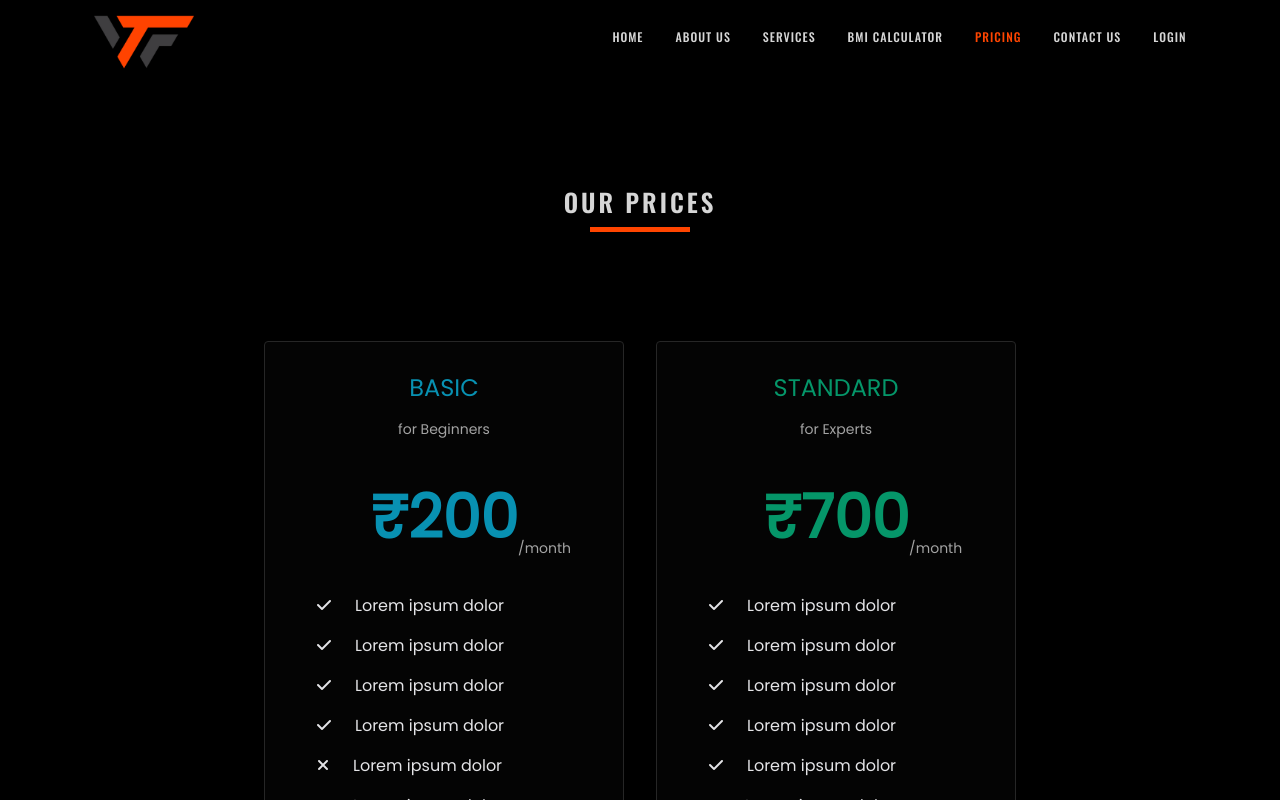
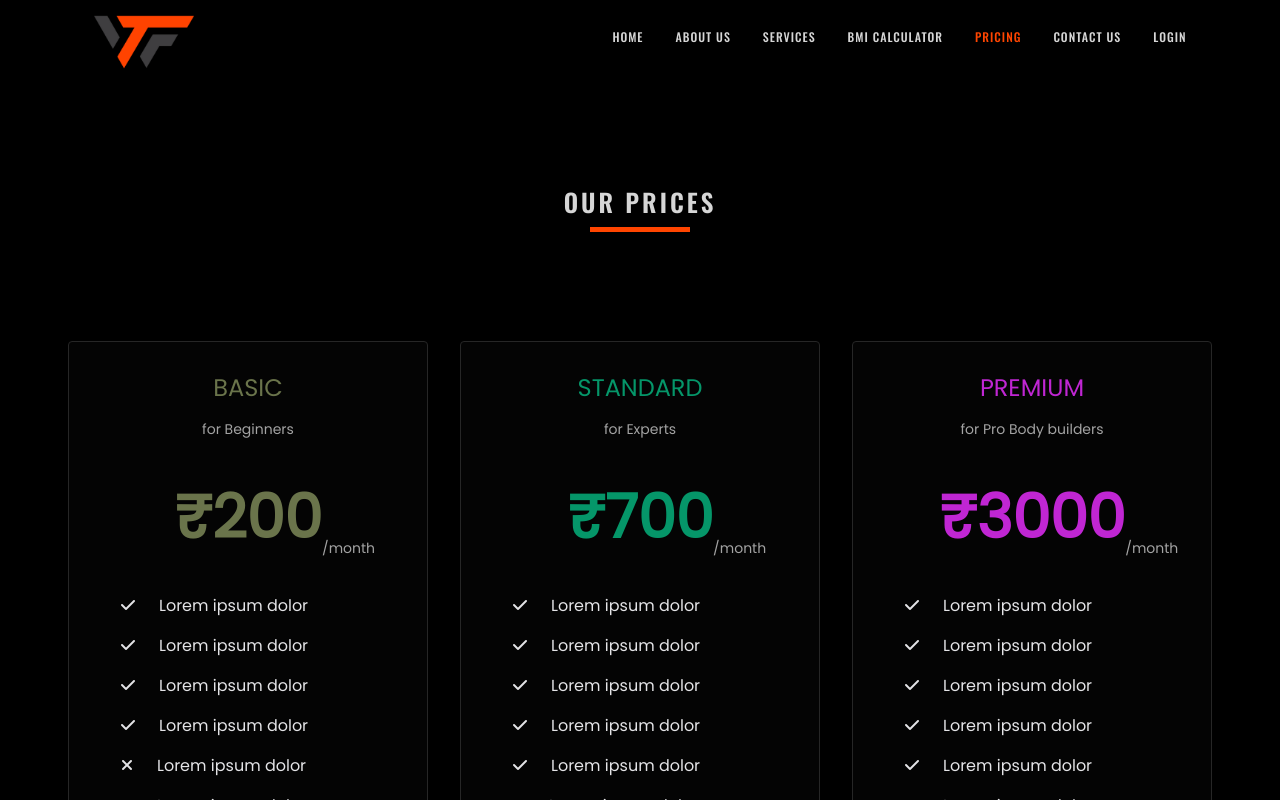
Before and after one commit to SatishKonduru/rskWFT, an Angular app: page /pricing in a window 1280 px wide. Shown: the top 800 px of the page. Built offline with nearby package versions, Linux system fonts and the light colour scheme.

Commit message:
updated with pricing

```diff
--- a/src/app/public-pages/pricing/pricing.component.css
+++ b/src/app/public-pages/pricing/pricing.component.css
@@ -1,13 +1,5 @@
 
-.pricing-plans {
-  gap: 32px;
-  display: flex;
-  flex-wrap: wrap;
-  flex-direction: row;
-  justify-content: center;
-  width: 100%;
-  padding: 64px;
-}
+
 .container h1 {
   text-align: center;
   padding-top: 10%;
@@ -29,9 +21,18 @@
   left: 50%;
   transform: translateX(-50%);
 }
+.pricing-plans {
+  gap: 32px;
+  display: flex;
+  flex-wrap: wrap;
+  flex-direction: row;
+  justify-content: center;
+  width: 100%;
+  padding: 64px;
+}
 
 .pricing-card {
-  --col: #e4e4e7;
+  --col: #e4e4e4;
   position: relative;
   min-width: 360px;
   padding: 32px;
@@ -44,7 +45,7 @@
 }
 
 .pricing-card.basic {
-  --col: #0891b2;
+  --col: #6a744b;
 }
 
 .pricing-card.standard {
--- a/src/app/public-pages/pricing/pricing.component.html
+++ b/src/app/public-pages/pricing/pricing.component.html
@@ -1,7 +1,7 @@
 <div class="container">
   <h1>Our Prices</h1>
 </div>
-<section class="container pricing-plans ">
+<section class=" pricing-plans ">
 
   <div class="pricing-card basic">
     <div class="heading">
```
